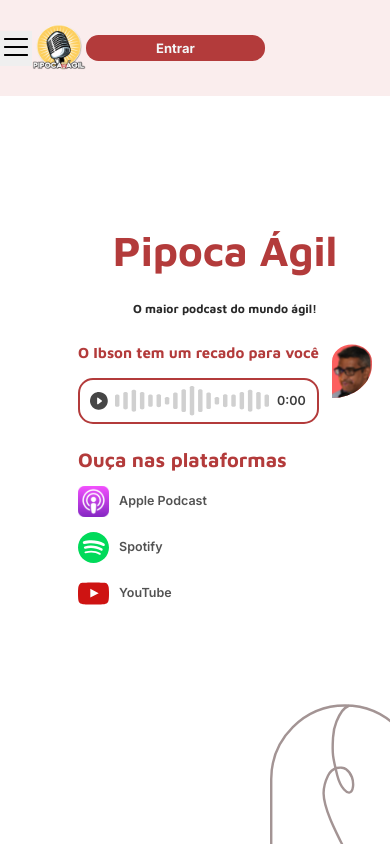
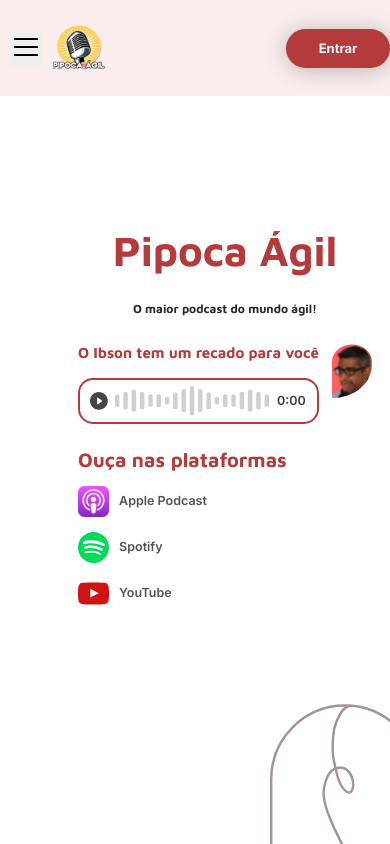
Before and after one commit to Pipoca-Agil/frontend, a React (Create React App) app: page / in a window 390 px wide. Shown: the top 844 px of the page. Built offline with nearby package versions, Linux system fonts and the light colour scheme; a web font is replaced by a local one.

Commit message:
feat: implementa header responsivo

```diff
--- a/src/components/Header/style.ts
+++ b/src/components/Header/style.ts
@@ -9,30 +9,35 @@ export const Wrapper = styled.div`
 `;
 
 export const Button = styled(Link)`
+    position: relative;
     display: flex;
     align-items: center;
     justify-content: center;
     text-align: center;
     text-decoration: none;
-    width: 17.875rem;
-    height: 2.6rem;
-    border-radius: 1.25rem;
+    width: 11.6rem;
+    height: 3.9rem;
+    border-radius: 2rem;
     background-color: #B33B3B;
     color: #F3F7F8;
     font-family: Inter;
     font-size: 1.3rem;
     font-weight: 700;
     line-height: 1.7rem;
+    margin-left: 18rem;
+    box-shadow: 0px 2px 22px 0px rgba(0, 0, 0, 0.25);
 `;
 
 export const ImageLogo = styled.img`
   width: 54px;
   height: 46px;
+  margin-left: 1rem;
 `;
 
 export const ImageButton = styled.button`
   background-color: #FAEDED
   position: absolute;
+  margin-left: 1rem;
 `;
 
 export const OptionsWapper = styled.div`
```
